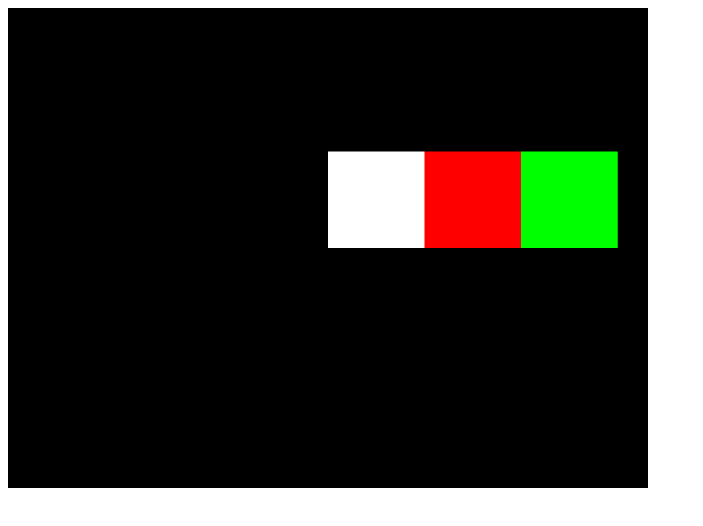
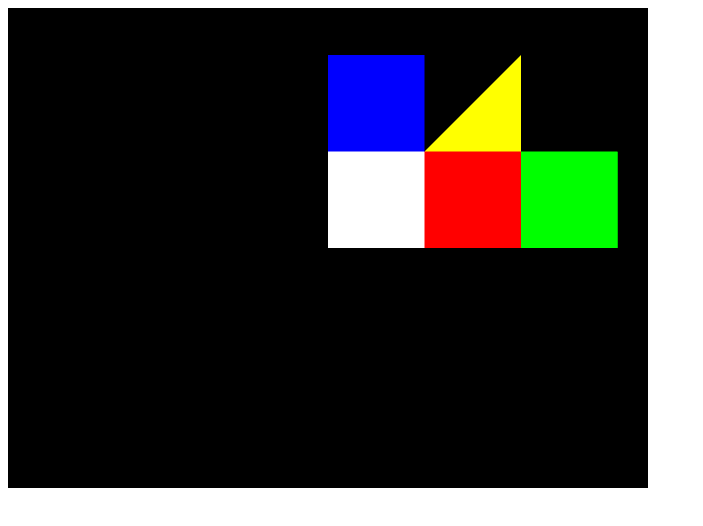
Before and after one commit to ericlifka/phoenix-arcade-shooter, a plain HTML site: page webgl-demo.html in a window 1280 px wide. Shown: the whole page, without its empty margins (0-703 px from the left). Drawn offline with Linux system fonts and the light colour scheme.

Commit message:
use a 2d array to generate more squares, not enough color entries though

```diff
--- a/webgl-demo.html
+++ b/webgl-demo.html
@@ -25,6 +25,9 @@ var lastCubeUpdateTime = 0;
 var xIncValue = 0.2;
 var yIncValue = -0.4;
 var zIncValue = 0.3;
+
+var width = 3;
+var height = 3;
 
 var mvMatrix;
 var shaderProgram;
@@ -138,14 +141,15 @@ function initBuffers() {
 //        -1.0,  1.0, -1.0
     ];
 
-    var squareCount = 3;
     var vertices = [];
 
-    for (var s = 0; s < squareCount; s++) {
-        vertices = vertices.concat([s, 0.0, 0.0]);
-        vertices = vertices.concat([s + 1, 0.0, 0.0]);
-        vertices = vertices.concat([s + 1, 1.0, 0.0]);
-        vertices = vertices.concat([s, 1.0, 0.0]);
+    for (var h = 0; h < height; h++) {
+        for (var w = 0; w < width; w++) {
+            vertices = vertices.concat([w, h, 0]);
+            vertices = vertices.concat([w + 1, h, 0]);
+            vertices = vertices.concat([w + 1, h + 1, 0]);
+            vertices = vertices.concat([w, h + 1, 0]);
+        }
     }
 
     // Now pass the list of vertices into WebGL to build the shape. We
@@ -198,9 +202,9 @@ function initBuffers() {
         0,  1,  2,      0,  2,  3,    // front
         4,  5,  6,      4,  6,  7,    // back
         8,  9,  10,     8,  10, 11,   // top
-//        12, 13, 14,     12, 14, 15,   // bottom
-//        16, 17, 18,     16, 18, 19,   // right
-//        20, 21, 22,     20, 22, 23    // left
+       12, 13, 14,     12, 14, 15,   // bottom
+       16, 17, 18,     16, 18, 19,   // right
+       20, 21, 22,     20, 22, 23    // left
     ];
 
     // Now send the element array to GL
@@ -252,7 +256,7 @@ function drawScene() {
 
     gl.bindBuffer(gl.ELEMENT_ARRAY_BUFFER, cubeVerticesIndexBuffer);
     setMatrixUniforms();
-    gl.drawElements(gl.TRIANGLES, 18, gl.UNSIGNED_SHORT, 0);
+    gl.drawElements(gl.TRIANGLES, width * height * 3, gl.UNSIGNED_SHORT, 0);
 
     // Restore the original matrix
 
```
